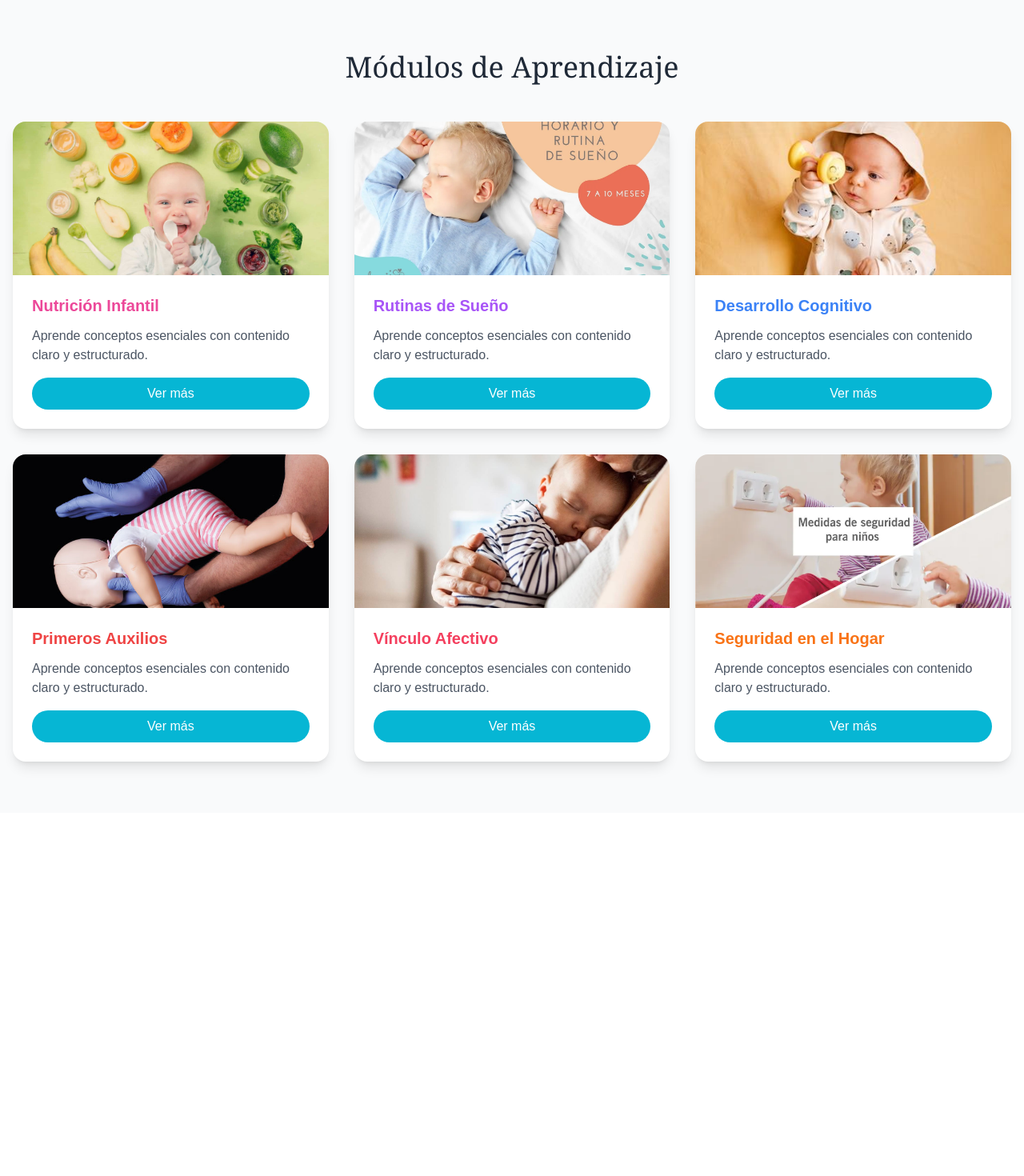
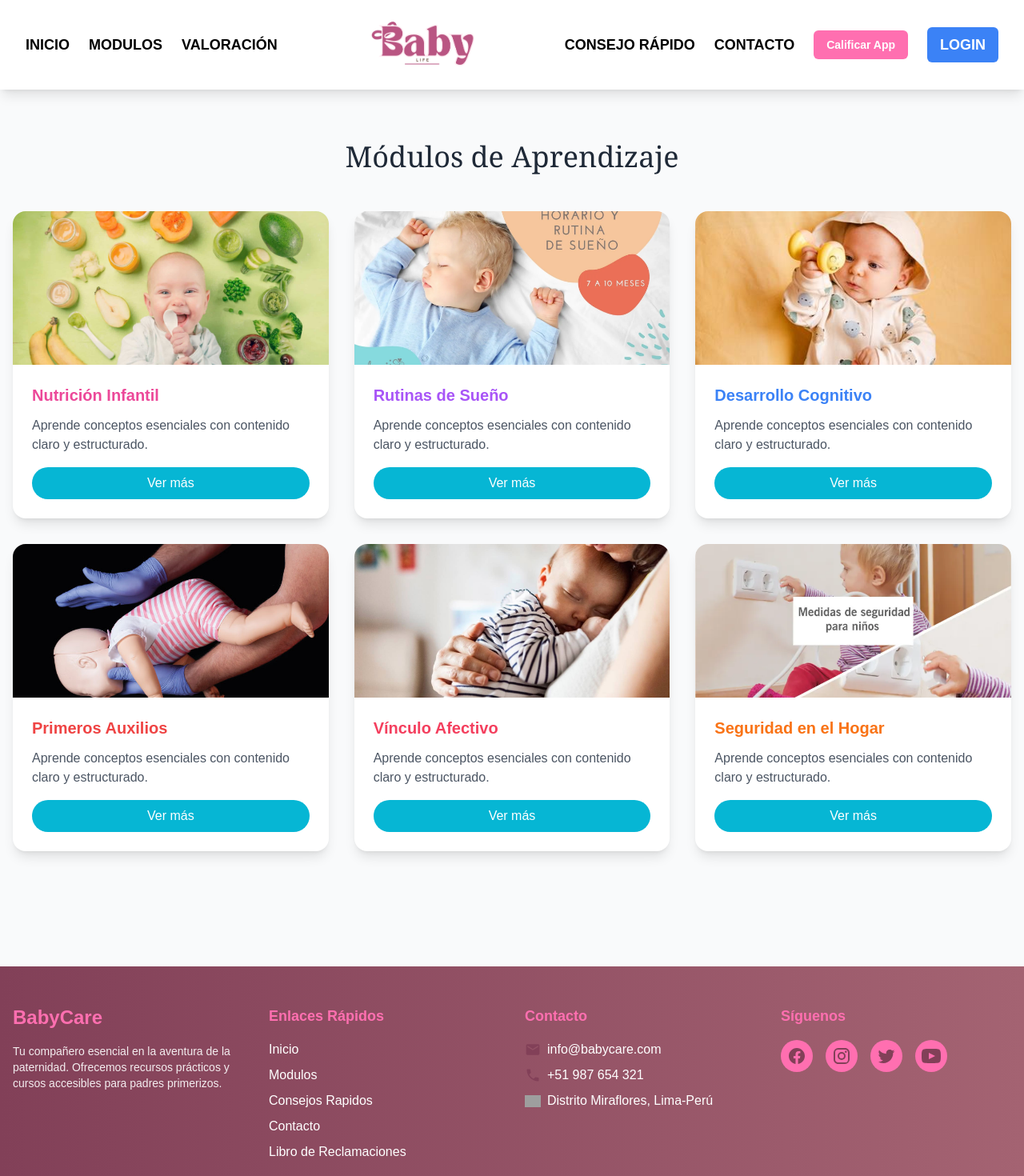
Before and after one commit to MaikZs/primerizos, a Next.js app: page /modulos in a window 1280 px wide. Shown: the top 1470 px of the page at 80% size. Before the commit the page ends 1016 px from the top, so only its background shows below. Built offline with nearby package versions, Linux system fonts and the light colour scheme; grey boxes are pictures that could not be loaded.

Commit message:
Update page.jsx

```diff
--- a/src/app/modulos/page.jsx
+++ b/src/app/modulos/page.jsx
@@ -1,5 +1,7 @@
 import React from 'react';
+import Footer from '../componentes/footer';
 import Image from 'next/image';
+import Header from '../componentes/header';
 
 const ModulosPage = () => {
   // Función helper para manejar rutas de imágenes
@@ -48,7 +50,9 @@ const ModulosPage = () => {
   ];
 
   return (
-    <main className="min-h-screen bg-gray-50 py-16">
+    <div className="min-h-screen bg-gray-50">
+      <Header />
+      <main className="py-16">
         <div className="max-w-7xl mx-auto px-4">
           <h1 className="text-4xl font-serif text-center text-gray-800 mb-12">
             Módulos de Aprendizaje
@@ -84,6 +88,8 @@ const ModulosPage = () => {
           </div>
         </div>
       </main>
+      <Footer />
+    </div>
   );
 };
 
```
Lines whose indentation alone changed are shown as unchanged.
